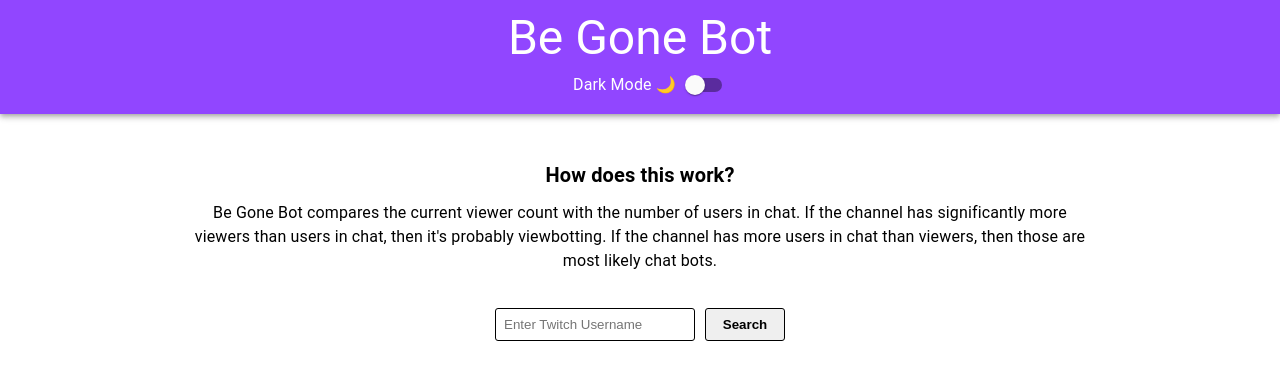
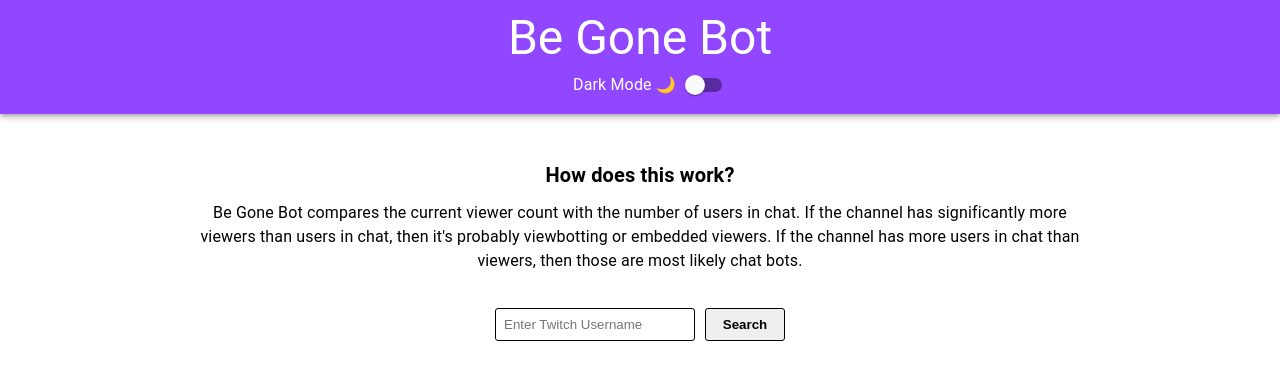
Before and after one commit to darkopavlovic/Be-Gone-Bot, a React (Create React App) app in the folder client/: page / in a window 1280 px wide. Shown: the top 380 px of the page. Built offline with nearby package versions, Linux system fonts and the light colour scheme.

Commit message:
updated text

```diff
--- a/client/src/App.js
+++ b/client/src/App.js
@@ -47,8 +47,8 @@
             How does this work?
           </Typography>
           <Typography variant="body1" style={darkTheme ? { color: "white" } : { color: "black" }}>
-            Be Gone Bot compares the current viewer count with the number of users in chat. If the channel has significantly more viewers than users in chat, then it's probably viewbotting. If the channel has more users in chat than viewers, then
-            those are most likely chat bots.
+            Be Gone Bot compares the current viewer count with the number of users in chat. If the channel has significantly more viewers than users in chat, then it's probably viewbotting or embedded viewers. If the channel has more users in chat
+            than viewers, then those are most likely chat bots.
           </Typography>
           <form className="form-group" onSubmit={displayChannelCard}>
             <input className="form-input" type="text" placeholder="Enter Twitch Username" value={username} onChange={updateUsername} />
```
Also changed, not shown: 1 other file (tests, documents, lock files or other folders).
